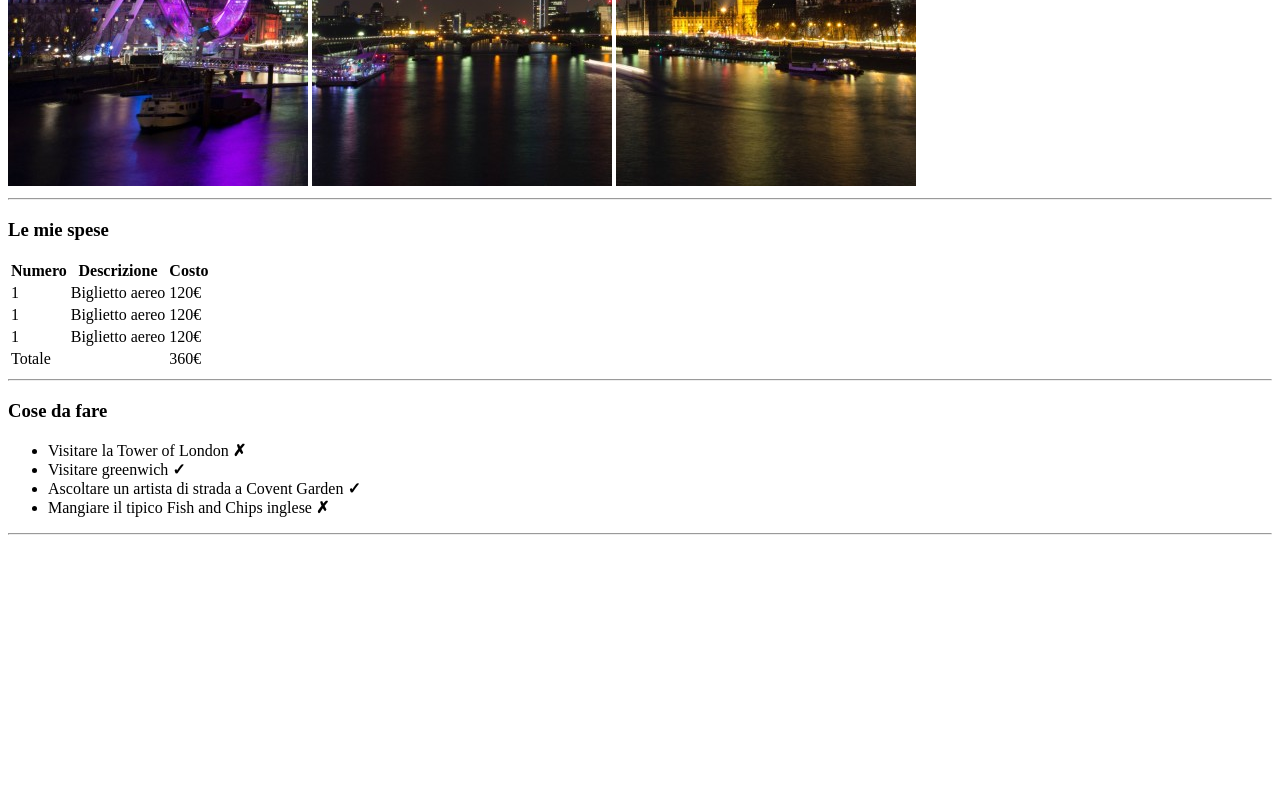
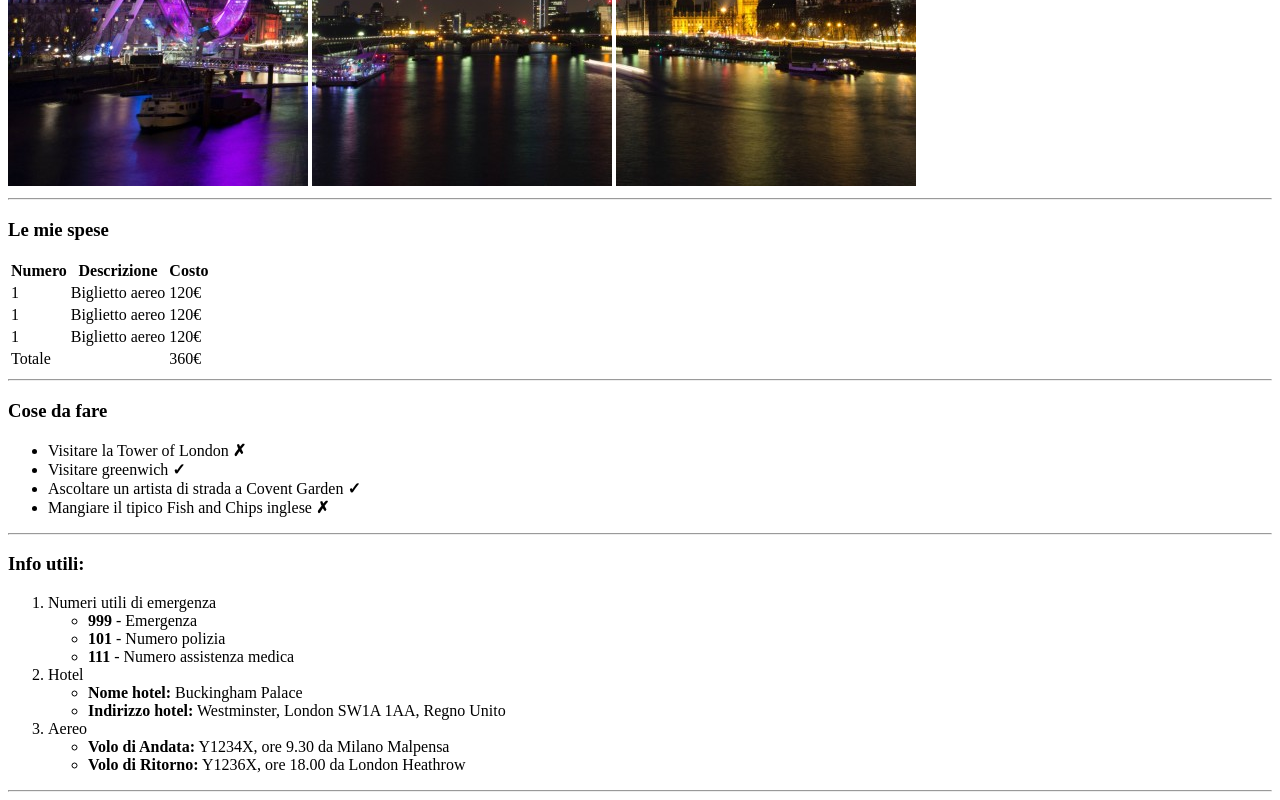
Before and after one commit to GianlucaBenassi/html-london-trip, a plain HTML site: page index.html in a window 1280 px wide. Shown: the part 494-1294 px from the top of the page. Before the commit the page ends 1037 px from the top, so only its background shows below. Drawn offline with Linux system fonts and the light colour scheme.

Commit message:
info section

```diff
--- a/index.html
+++ b/index.html
@@ -89,6 +89,34 @@
 
         <!-- section info utili -->
         <section>
+            <h3>Info utili:</h3>
+
+            <ol>
+                <li>
+                    Numeri utili di emergenza
+                    <ul>
+                        <li><strong>999</strong> - Emergenza</li>
+                        <li><strong>101</strong> - Numero polizia</li>
+                        <li><strong>111</strong> - Numero assistenza medica</li>
+                    </ul>
+                </li>
+                <li>
+                    Hotel
+                    <ul>
+                        <li><strong>Nome hotel:</strong> Buckingham Palace</li>
+                        <li><strong>Indirizzo hotel:</strong> Westminster, London SW1A 1AA, Regno Unito</li>
+                    </ul>
+                </li>
+                <li>
+                    Aereo
+                    <ul>
+                        <li><strong>Volo di Andata:</strong> Y1234X, ore 9.30 da Milano Malpensa</li>
+                        <li><strong>Volo di Ritorno:</strong> Y1236X, ore 18.00 da London Heathrow</li>
+                    </ul>
+                </li>
+            </ol>
+
+            <hr>
 
         </section>
 
```
